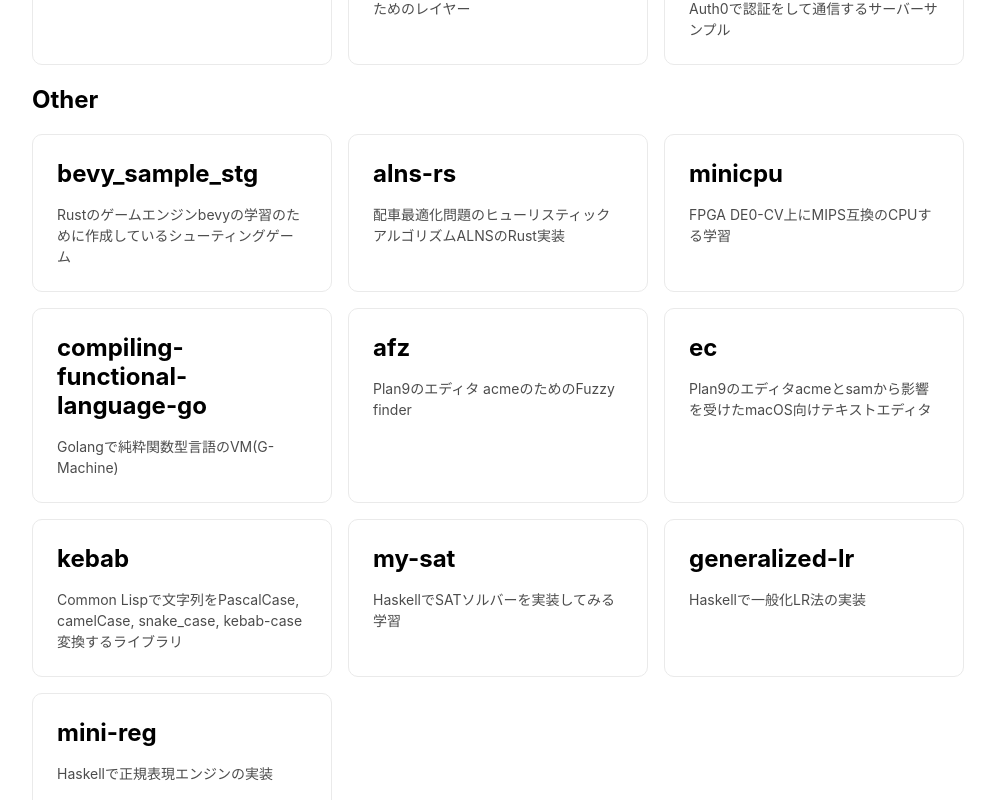
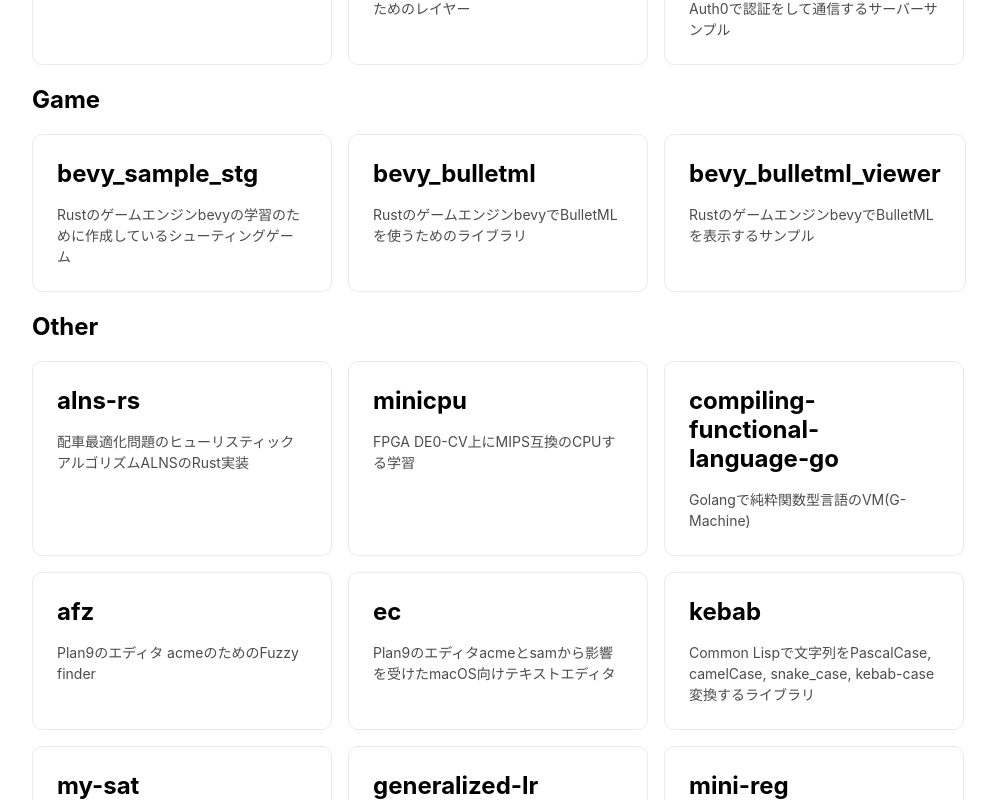
Before and after one commit to pocket7878/pocket7878-com, a Next.js app: page /playground in a window 1280 px wide. Shown: the part 800-1600 px from the top of the page, without its empty margins (0-997 px from the left). Built offline with nearby package versions, Linux system fonts and the light colour scheme.

Commit message:
feature: Separate Game playground section

```diff
--- a/pages/playground.tsx
+++ b/pages/playground.tsx
@@ -64,12 +64,25 @@
             </LinksWrapper>
           </section>
           <section>
-            <h2>Other</h2>
+            <h2>Game</h2>
             <LinksWrapper>
               <GitHubLinkPlaygroundCard
                 repoName='bevy_sample_stg'
                 description='Rustのゲームエンジンbevyの学習のために作成しているシューティングゲーム'
               />
+              <GitHubLinkPlaygroundCard
+                repoName='bevy_bulletml'
+                description='RustのゲームエンジンbevyでBulletMLを使うためのライブラリ'
+              />
+              <GitHubLinkPlaygroundCard
+                repoName='bevy_bulletml_viewer'
+                description='RustのゲームエンジンbevyでBulletMLを表示するサンプル'
+              />
+            </LinksWrapper>
+          </section>
+          <section>
+            <h2>Other</h2>
+            <LinksWrapper>
               <GitHubLinkPlaygroundCard
                 repoName='alns-rs'
                 description='配車最適化問題のヒューリスティックアルゴリズムALNSのRust実装'
@@ -130,4 +143,5 @@
 
 const Main = styled.main`
   min-height: 100vh;
+  margin-bottom: 24px;
 `;
```
